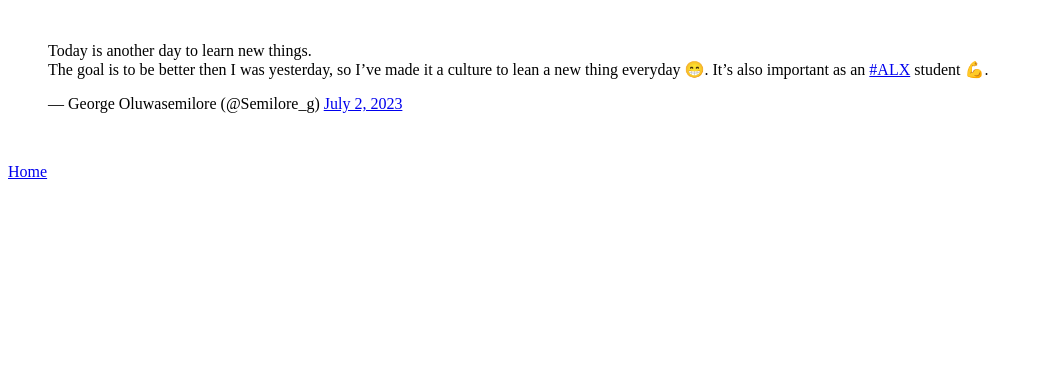
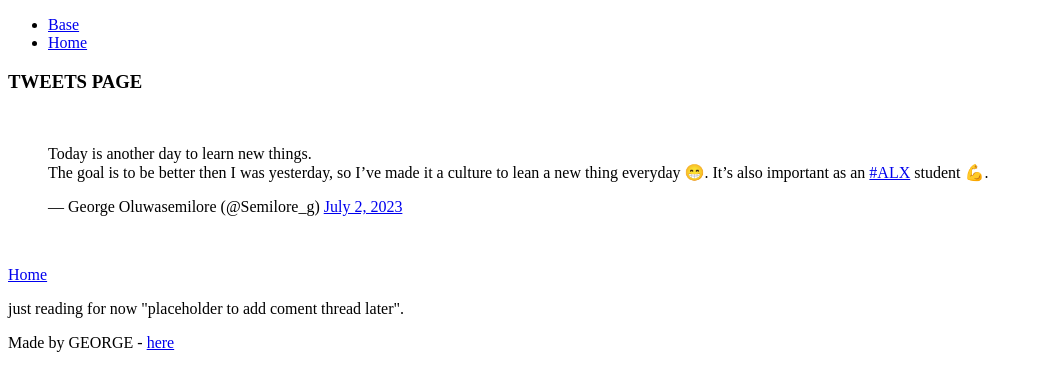
Before and after one commit to EasyboyJr/alx_html_css, a plain HTML site: page html_basic/tweets.html in a window 1280 px wide. Shown: the whole page, without its empty margins (0-1043 px from the left). Drawn offline with Linux system fonts and the light colour scheme.

Commit message:
Done with the tweets page

```diff
--- a/html_basic/tweets.html
+++ b/html_basic/tweets.html
@@ -5,15 +5,30 @@
         <meta charset="utf-8">
     </head>
     <body>
-        <br>
-        <P>
-            <blockquote class="twitter-tweet" data-conversation="none"><p lang="en" dir="ltr">Today is another day to learn new things.<br>The goal is to be better then I was yesterday, so I’ve made it a culture to lean a new thing everyday 😁. It’s also important as an <a href="https://twitter.com/hashtag/ALX?src=hash&amp;ref_src=twsrc%5Etfw">#ALX</a> student 💪.</p>&mdash; George Oluwasemilore (@Semilore_g) <a href="https://twitter.com/Semilore_g/status/1675419011704561664?ref_src=twsrc%5Etfw">July 2, 2023</a></blockquote> <script async src="https://platform.twitter.com/widgets.js" charset="utf-8"></script>
+        <header>
+            <ul>
+                <li><a href="base_index.html">Base</a></li>
+                <li><a href="index.html">Home</a></li>
+            </ul>
+        </header>
+        <main>
+            <article>
+                <h3>TWEETS PAGE</h3>
+                <br>
+                <blockquote class="twitter-tweet" data-conversation="none"><p lang="en" dir="ltr">Today is another day to learn new things.<br>The goal is to be better then I was yesterday, so I’ve made it a culture to lean a new thing everyday 😁. It’s also important as an <a href="https://twitter.com/hashtag/ALX?src=hash&amp;ref_src=twsrc%5Etfw">#ALX</a> student 💪.</p>&mdash; George Oluwasemilore (@Semilore_g) <a href="https://twitter.com/Semilore_g/status/1675419011704561664?ref_src=twsrc%5Etfw">July 2, 2023</a></blockquote> <script async src="https://platform.twitter.com/widgets.js" charset="utf-8"></script>
+                <br>
+                <p>
+                    <a href="index.html" title="home">Home </a>
+            </article>
 
-        </P>
-        <br>
-        <p>
-            <a href="index.html" title="home">Home </a>
+            <aside>
+                <p>just reading for now &quot;placeholder to add coment thread later&quot;.</p>
+            </aside>
 
-        </p>
+        </main>
+        <footer>
+            <p>Made by GEORGE - <a href="https://github.com/EasyboyJr" target="blank">here</a></p>
+        </footer>
+
     </body>
 </html>
```
